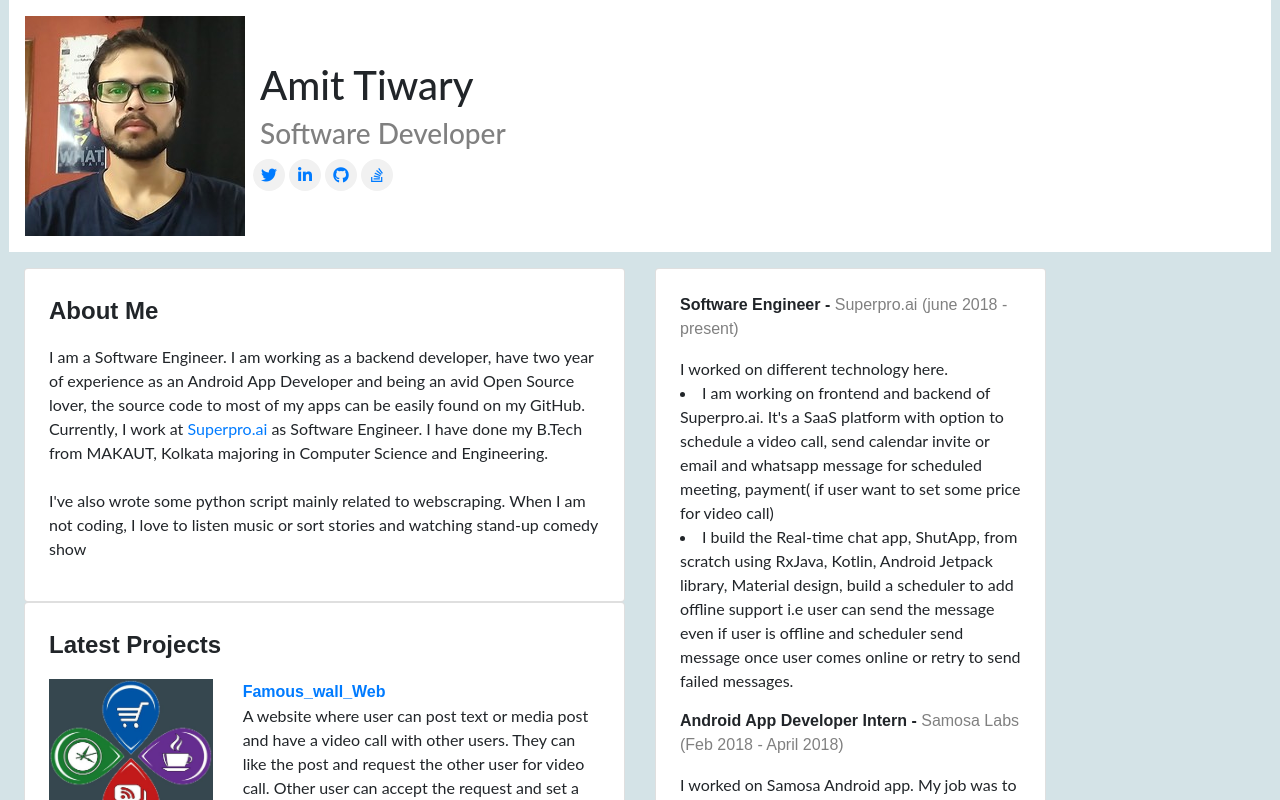
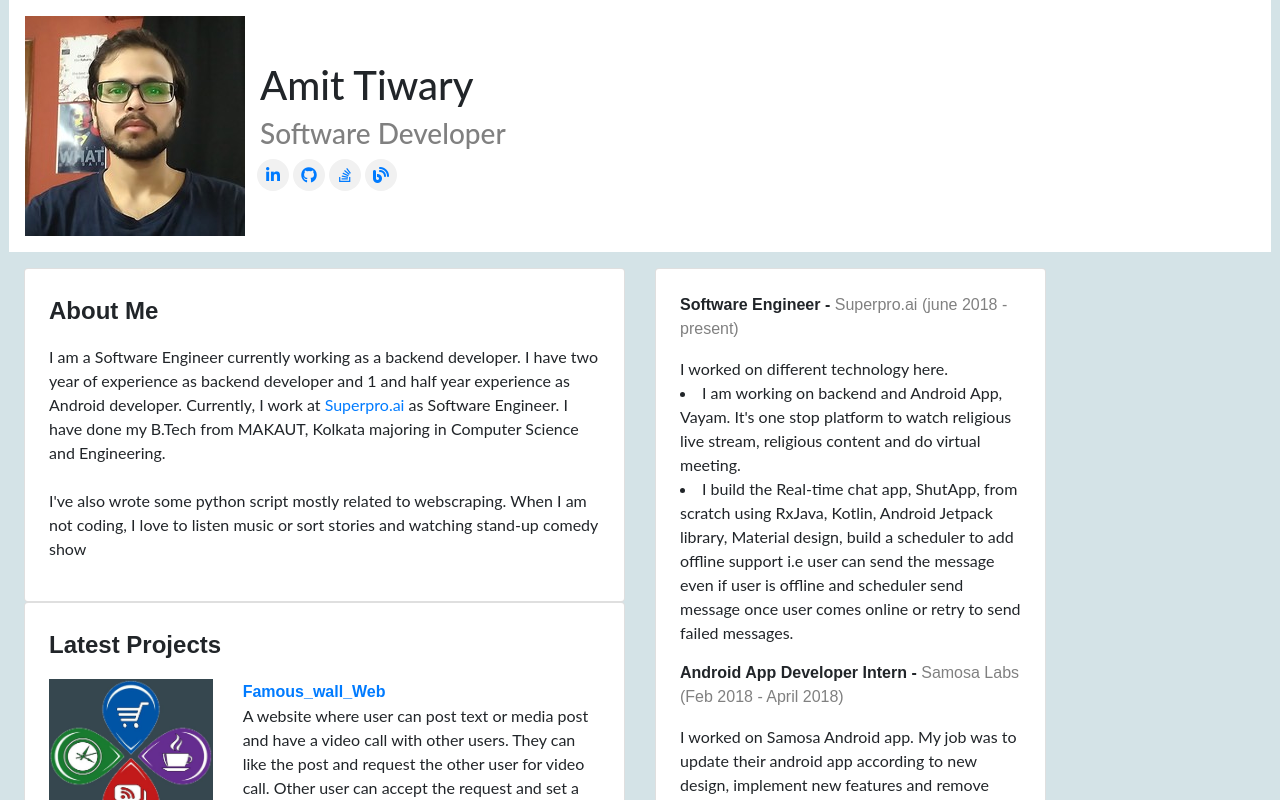
Before and after one commit to amitiwary999/amitiwary999.github.io, a React (Create React App) app: page / in a window 1280 px wide. Shown: the top 800 px of the page. Built offline with nearby package versions, Linux system fonts and the light colour scheme.

Commit message:
added blog link and updated details

```diff
--- a/src/home/Home.js
+++ b/src/home/Home.js
@@ -21,12 +21,6 @@ function Home(props) {
                 <div className="row">
                   <div className="ml-md-2 mx-auto">
                     <a
-                      className="social p-1"
-                      href="https://twitter.com/Tiwarya9Amit"
-                    >
-                      <i className="fa fa-twitter"></i>
-                    </a>
-                    <a
                       className="social p-1 ml-1"
                       href="https://linkedin.com/in/amit-tiwary-8bb081103/"
                     >
@@ -44,6 +38,12 @@ function Home(props) {
                     >
                       <i className="fa fa-stack-overflow"></i>
                     </a>
+                    <a
+                      className="social p-1 ml-1"
+                      href="https://dev.to/amitiwary999"
+                    >
+                      <i className="fa fa-blog"></i>
+                    </a>
                   </div>
                 </div>
               </div>
@@ -55,8 +55,7 @@ function Home(props) {
             <div className="card p-4">
               <p className="sections-title">About Me</p>
               <p>
-                I am a Software Engineer. I am working as a backend developer, have two year of experience as an Android App Developer and being an avid Open Source lover, the source code to
-                most of my apps can be easily found on my GitHub. Currently, I
+                I am a Software Engineer currently working as a backend developer. I have two year of experience as backend developer and 1 and half year experience as Android developer. Currently, I
                 work at{" "}
                 <a href="https://www.linkedin.com/company/superproai/">
                   Superpro.ai
@@ -65,7 +64,7 @@ function Home(props) {
                 majoring in Computer Science and Engineering.
                 <br />
                 <br />
-                I've also wrote some python script mainly
+                I've also wrote some python script mostly
                 related to webscraping. When I am not coding, I love to listen
                 music or sort stories and watching stand-up comedy show
               </p>
@@ -169,7 +168,7 @@ function Home(props) {
               <p>
                 I worked on different technology here.
                 <li>
-                  I am working on frontend and backend of Superpro.ai. It's a SaaS platform with option to schedule a video call, send calendar invite or email and whatsapp message for scheduled meeting, payment( if user want to set some price for video call)
+                  I am working on backend and Android App, Vayam. It's one stop platform to watch religious live stream, religious content and do virtual meeting.
                 </li>
                 <li>
                 I build the Real-time chat app, ShutApp, from scratch using RxJava,
```
Also changed, not shown: 2 other files (tests, documents, lock files or other folders).
